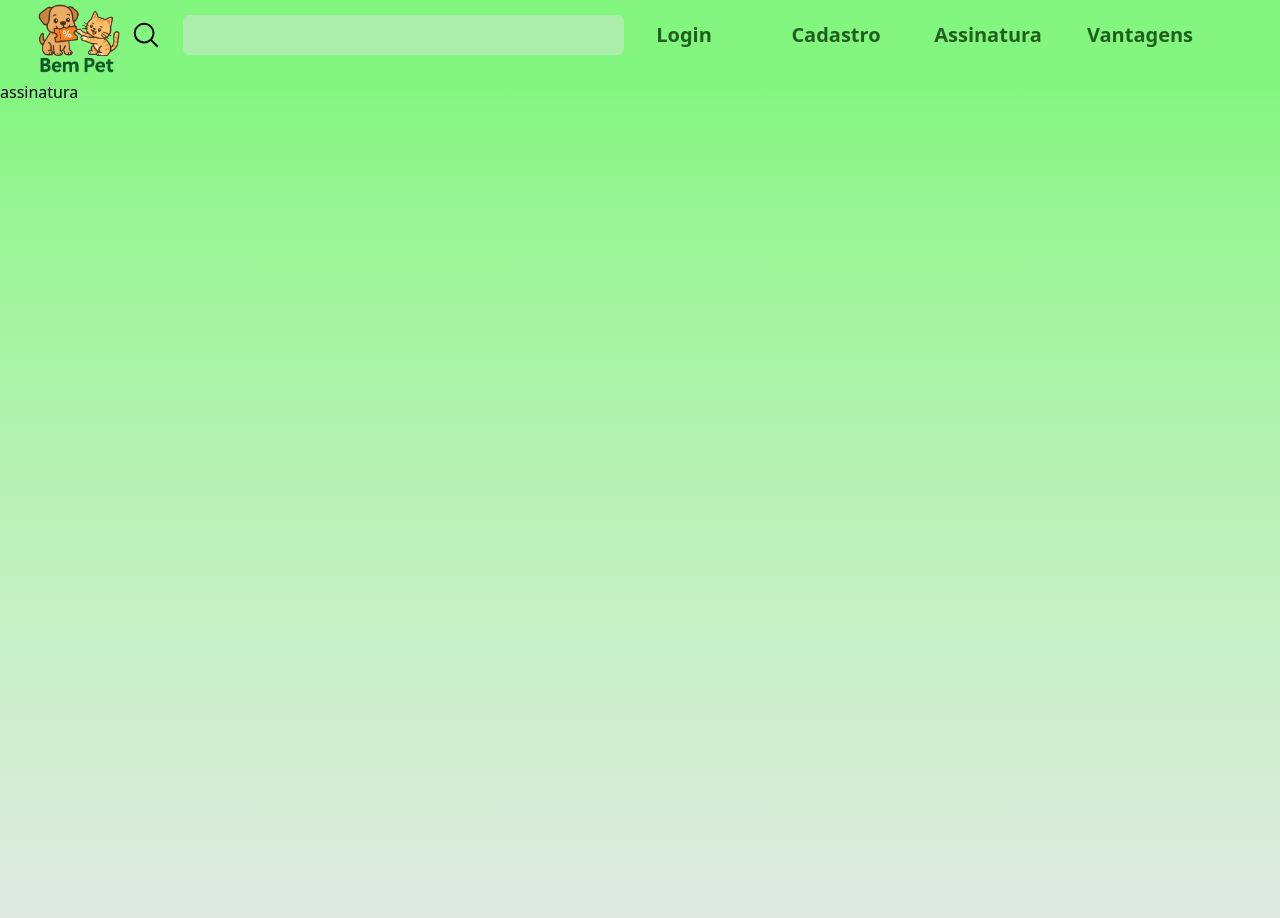
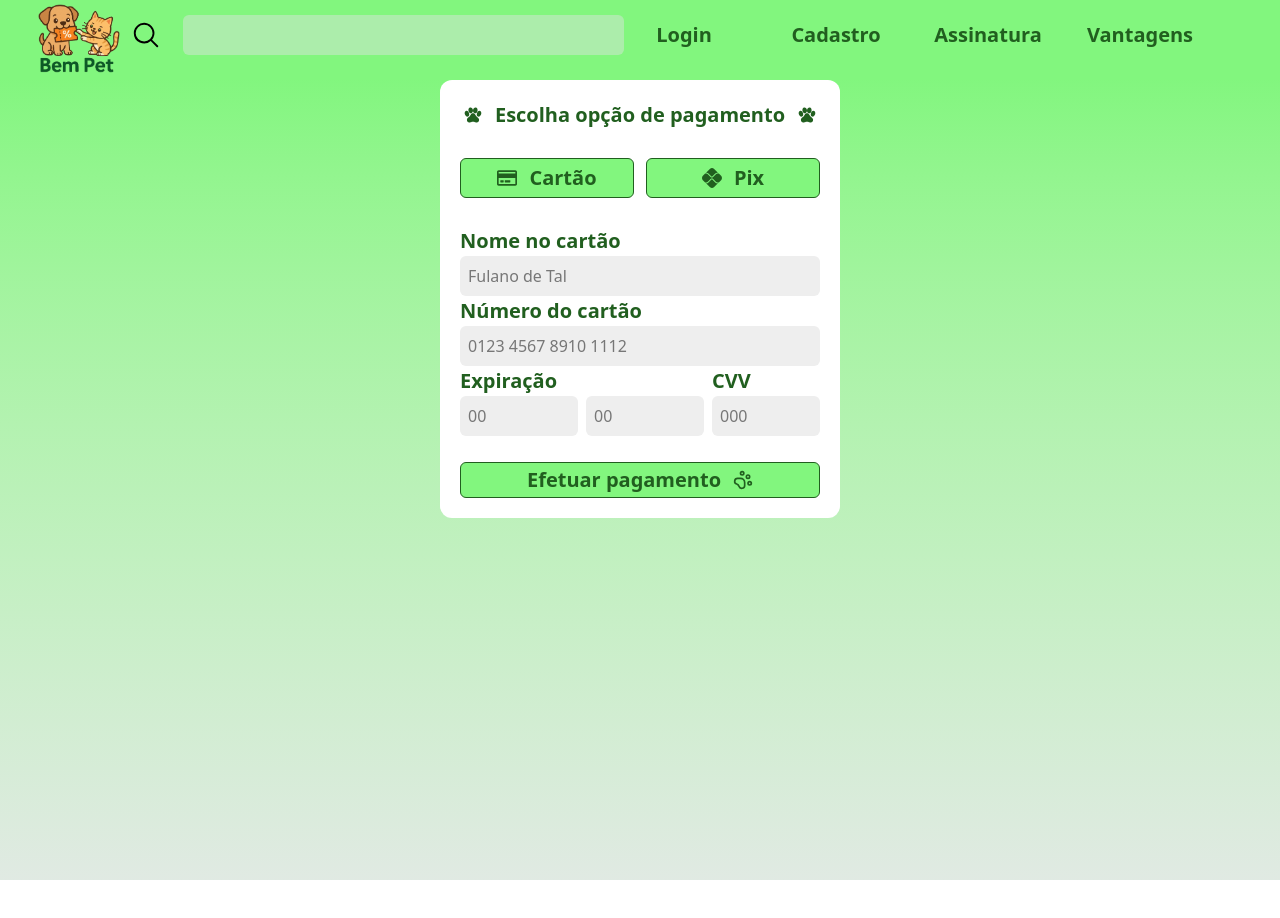
Before and after one commit to erlizaellen/projetobempet, a Next.js app: page /assinatura in a window 1280 px wide. After the commit the page ends 880 px from the top, so only its background shows below. Built offline with nearby package versions, Linux system fonts and the light colour scheme.

Commit message:
continuação pagina assinatura

```diff
--- a/src/pages/assinatura/index.jsx
+++ b/src/pages/assinatura/index.jsx
@@ -1,9 +1,91 @@
 import PageWrapper from "@/components/PageWrapper";
+import { FaPix } from "react-icons/fa6";
+import { FaRegCreditCard } from "react-icons/fa";
+import { TbPawFilled } from "react-icons/tb";
+import { LuPawPrint } from "react-icons/lu";
+
+
 
 export default function assinatura() {
     return(
         <PageWrapper>
-        <div className="w-full h-screen">assinatura</div>
+        <div className="w-full h-auto flex justify-center">
+            <div className="w-[400px] h-auto flex flex-col items-center rounded-xl bg-white p-5 gap-3">
+                <div className="flex justify-center items-center text-[#215f1f] mb-4 gap-3">
+                <TbPawFilled size={20}/>
+                <h1 className="text-[20px] font-bold">Escolha opção de pagamento</h1>
+                <TbPawFilled size={20}/>
+                </div>
+                <div className="w-full h-[20%]] flex gap-3 mb-4">
+                    <button className="w-[50%] h-[40px] flex justify-center items-center gap-3 rounded-md border border-[#215f1f] bg-[#5bf356c2] cursor-pointer hover:bg-[#5bf356c2]/80">
+                        <FaRegCreditCard size={20} className="text-[#215f1f]"/>
+                        <p className="text-[20px] font-bold text-[#215f1f]">Cartão</p>
+                        </button>
+                    <button className="w-[50%] h-[40px] flex justify-center items-center gap-3 rounded-md border border-[#215f1f] bg-[#5bf356c2] cursor-pointer hover:bg-[#5bf356c2]/80">
+                        <FaPix size={20} className="text-[#215f1f]"/>
+                        <p className="text-[20px] font-bold text-[#215f1f]">Pix</p>
+                    </button>
+                </div>
+                <div className="w-full h-[80%]">
+                    <div className="w-full flex flex-col">
+                        <label className="text-[20px] font-bold text-[#215f1f]">
+                            Nome no cartão
+                        </label>
+                        <input
+                            type="text"
+                            placeholder="Fulano de Tal"
+                            className="w-full h-[40px] rounded-md bg-[#eeeeee] hover:bg-[#ADEEAB] pl-2"
+                        />
+                    </div>
+                    <div>
+                    <label className="text-[20px] font-bold text-[#215f1f]">
+                            Número do cartão
+                        </label>
+                        <input
+                            type="text"
+                            placeholder="0123 4567 8910 1112"
+                            className="w-full h-[40px] rounded-md bg-[#eeeeee] hover:bg-[#ADEEAB] pl-2"
+                        />
+                    </div>
+                    <div className="w-full flex flex-row">
+                        <div className="w-[70%] pr-2">
+                        <label className="text-[20px] font-bold text-[#215f1f]">
+                            Expiração
+                        </label>
+                        <div className="flex flex-row gap-2">
+                            <input
+                                type="number"
+                                placeholder="00"
+                                className="w-full h-[40px] rounded-md bg-[#eeeeee] hover:bg-[#ADEEAB] pl-2"
+                            />
+                            <input
+                                type="number"
+                                placeholder="00"
+                                className="w-full h-[40px] rounded-md bg-[#eeeeee] hover:bg-[#ADEEAB] pl-2"
+                            />
+                        </div>
+                        </div>
+                        <div className="w-[30%]">
+                        <label className="text-[20px] font-bold text-[#215f1f]">
+                            CVV
+                        </label>
+                        <input
+                                type="number"
+                                placeholder="000"
+                                className="w-full h-[40px] rounded-md bg-[#eeeeee] hover:bg-[#ADEEAB] pl-2"
+                            />
+                        </div>
+                    </div>
+                </div>
+
+                <button className="w-[100%] h-[50px] flex justify-center items-center gap-3 rounded-md border border-[#215f1f] bg-[#5bf356c2] text-[20px] font-bold text-[#215f1f] cursor-pointer hover:bg-[#5bf356c2]/80">
+                    Efetuar pagamento
+                    <LuPawPrint />
+                </button>
+            </div>
+
+        </div>
         </PageWrapper>
+
     )
 }
--- a/src/pages/vantagens/index.jsx
+++ b/src/pages/vantagens/index.jsx
@@ -1,78 +1,9 @@
 import PageWrapper from "@/components/PageWrapper";
-import { FaPix } from "react-icons/fa6";
-import { FaRegCreditCard } from "react-icons/fa";
 
 export default function vantagens() {
     return(
         <PageWrapper>
-        <div className="w-full h-auto flex justify-center">
-            <div className="w-[400px] h-auto flex flex-col items-center rounded-xl bg-white p-5">
-                <div className="w-full h-[20%]] flex px-4 gap-3 mb-4">
-                    <button className="w-[50%] h-[40px] flex justify-center items-center gap-3 rounded-md border bg-[#5bf356c2]">
-                        <FaRegCreditCard />
-                        <p>Cartão</p>
-                        </button>
-                    <button className="w-[50%] h-[40px] flex justify-center items-center gap-3 rounded-md border bg-[#5bf356c2]">
-                        <FaPix />
-                        <p>Pix</p>
-                    </button>
-                </div>
-                <div className="w-full h-[80%]">
-                    <div className="w-full flex flex-col">
-                        <label className="text-[20px]">
-                            Nome no cartão
-                        </label>
-                        <input
-                            type="text"
-                            placeholder="Fulano de Tal"
-                            className="w-full h-[40px] rounded-md bg-[#eeeeee] pl-2"
-                        />
-                    </div>
-                    <div>
-                    <label className="text-[20px]">
-                            Número do cartão
-                        </label>
-                        <input
-                            type="text"
-                            placeholder="0123 4567 8910 1112"
-                            className="w-full h-[40px] rounded-md bg-[#eeeeee] pl-2"
-                        />
-                    </div>
-                    <div className="w-full flex flex-row">
-                        <div className="w-[70%] pr-2">
-                        <label className="text-[20px]">
-                            Expiração
-                        </label>
-                        <div className="flex flex-row gap-2">
-                            <input
-                                type="number"
-                                placeholder="00"
-                                className="w-full h-[40px] rounded-md bg-[#eeeeee] pl-2"
-                            />
-                            <input
-                                type="number"
-                                placeholder="00"
-                                className="w-full h-[40px] rounded-md bg-[#eeeeee] pl-2"
-                            />
-                        </div>
-                        </div>
-                        <div className="w-[30%]">
-                        <label className="text-[20px]">
-                            CVV
-                        </label>
-                        <input
-                                type="number"
-                                placeholder="000"
-                                className="w-full h-[40px] rounded-md bg-[#eeeeee] pl-2"
-                            />
-                        </div>
-                    </div>
-                </div>
-
-
-            </div>
-
-        </div>
+        <div className="">VANTAGENS</div>
         </PageWrapper>
     )
 }
```
